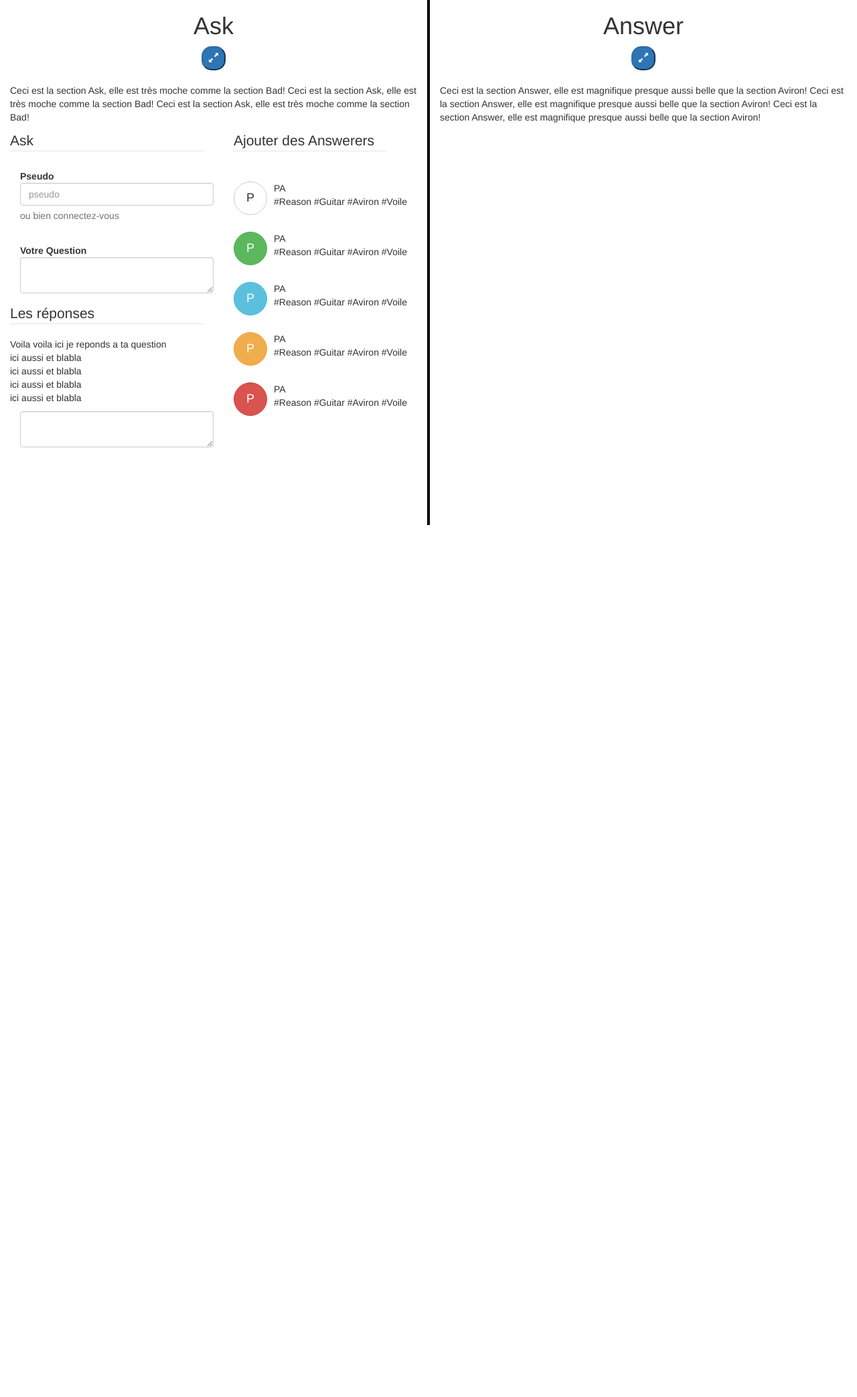
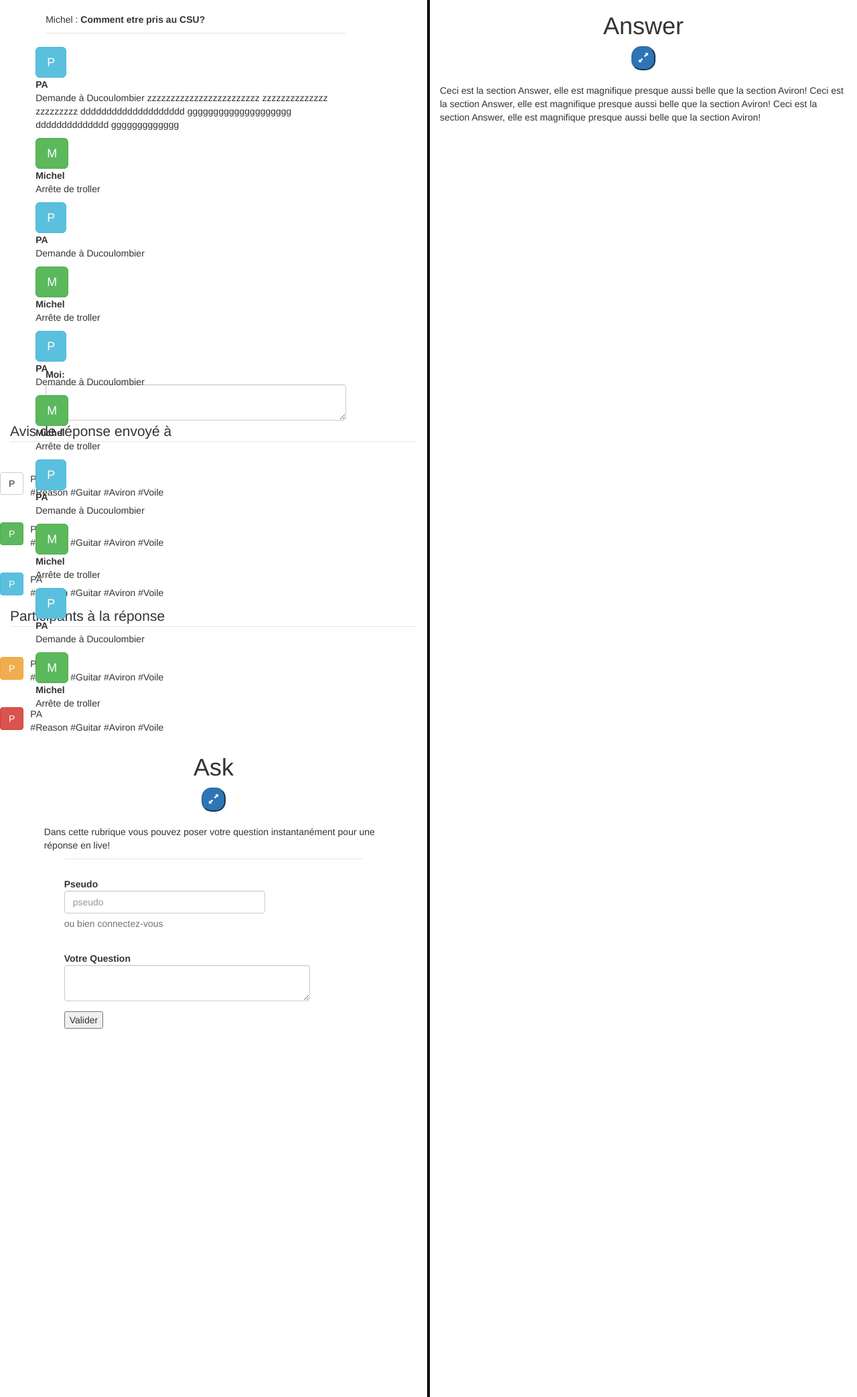
Before and after one commit to fazega/QuestionTag, a PHP site: page / in a window 1280 px wide. Shown: the part 51-2137 px from the top of the page at 67% size. Before the commit the page ends 835 px from the top, so only its background shows below. Run offline with PHP 8.4, Linux system fonts and the light colour scheme; some libraries are stand-ins or nearby versions.

Commit message:
ntegration de ta partie php et incorporation du chat qui apparait après un clic sur le bouton valider

```diff
--- a/frontend/index.php
+++ b/frontend/index.php
@@ -17,7 +16,7 @@
 
 	<!--cette balise permet d'inclure le .html depuis un .php, si on ne la met pas on a un probleme de chemin dans les inclusions ... -->
 
-    <link href="css/bootstrap.min.css" rel="stylesheet">
+    <link href="bootstrap/css/bootstrap.min.css" rel="stylesheet">
 	<link href="css/animate.css" rel="stylesheet">
 
     <!-- Notre style -->
@@ -74,26 +72,268 @@
 
 
  <div  id="contenuPage" >
+
 		<div  id='ask' class='container'>
 
-		<div class='col-md-12'>
+
+
+			<div id='ask-chat-panel'>
+		<div class='row'>
+		<div id='panel-chat-corps' class='col-md-offset-1 col-md-9'>
+			<div id='question-section'>
+			<p><br>Michel : <strong>Comment etre pris au CSU?</strong></p>
+			</div>
+			<div id='chat-section'>
+			<div id='reponses-answerers-block'>
+			<fieldset><legend></legend>
+
+
+
+
+
+			<div class="row message-block-gauche">
+						<div class="div-bouton">
+						<button type="button" class="btn btn-info btn-circle btn-lg">P</button>
+						</div>
+						<div class="div-description">
+						<p><strong>PA</strong><br>Demande à Ducoulombier zzzzzzzzzzzzzzzzzzzzzzzz zzzzzzzzzzzzzz zzzzzzzzz dddddddddddddddddddd gggggggggggggggggggg dddddddddddddd ggggggggggggg</p>
+						</div>
+						</div>
+				<div class="row message-block-droite">
+						<div class="div-bouton">
+						<button type="button" class="btn btn-success btn-circle btn-lg">M</button>
+						</div>
+						<div class="div-description">
+						<p><strong>Michel</strong><br>Arrête de troller</p>
+						</div>
+						</div>
+
+						<div class="row message-block-gauche">
+						<div class="div-bouton">
+						<button type="button" class="btn btn-info btn-circle btn-lg">P</button>
+						</div>
+						<div class="div-description">
+						<p><strong>PA</strong><br>Demande à Ducoulombier</p>
+						</div>
+						</div>
+				<div class="row message-block-droite">
+						<div class="div-bouton">
+						<button type="button" class="btn btn-success btn-circle btn-lg">M</button>
+						</div>
+						<div class="div-description">
+						<p><strong>Michel</strong><br>Arrête de troller</p>
+						</div>
+						</div>
+
+						<div class="row message-block-gauche">
+						<div class="div-bouton">
+						<button type="button" class="btn btn-info btn-circle btn-lg">P</button>
+						</div>
+						<div class="div-description">
+						<p><strong>PA</strong><br>Demande à Ducoulombier</p>
+						</div>
+
+
+						</div>
+				<div class="row message-block-droite">
+						<div class="div-bouton">
+						<button type="button" class="btn btn-success btn-circle btn-lg">M</button>
+						</div>
+						<div class="div-description">
+						<p><strong>Michel</strong><br>Arrête de troller</p>
+						</div>
+						</div>
+
+						<div class="row message-block-gauche">
+						<div class="div-bouton">
+						<button type="button" class="btn btn-info btn-circle btn-lg">P</button>
+						</div>
+						<div class="div-description">
+						<p><strong>PA</strong><br>Demande à Ducoulombier</p>
+						</div>
+						</div>
+				<div class="row message-block-droite">
+						<div class="div-bouton">
+						<button type="button" class="btn btn-success btn-circle btn-lg">M</button>
+						</div>
+						<div class="div-description">
+						<p><strong>Michel</strong><br>Arrête de troller</p>
+						</div>
+						</div>
+
+
+
+
+
+
+
+
+
+
+
+
+
+
+
+
+
+
+
+
+
+
+						<div class="row message-block-gauche">
+						<div class="div-bouton">
+						<button type="button" class="btn btn-info btn-circle btn-lg">P</button>
+						</div>
+						<div class="div-description">
+						<p><strong>PA</strong><br>Demande à Ducoulombier</p>
+						</div>
+						</div>
+				<div class="row message-block-droite">
+						<div class="div-bouton">
+						<button type="button" class="btn btn-success btn-circle btn-lg">M</button>
+						</div>
+						<div class="div-description">
+						<p><strong>Michel</strong><br>Arrête de troller</p>
+
+
+
+
+
+
+
+						</div>
+						</div>
+			</fieldset>
+			</div>
+			<div id='my-response-form'>
+			<div  class="form-group">
+
+
+
+						  <label class="control-label" for="question-form">Moi:</label>
+
+
+
+
+							<textarea class="form-control" id="question-form" name="question-form"></textarea>
+
+
+						</div>
+						</div>
+			</div>
+		</div>
+
+				</div>
+</div>
+
+<div id='ask-add-answers-panel'>
+
+
+
+
+
+				<div id='box-answerer-envoye'>
+
+
+					<fieldset>
+						<legend>Avis de réponse envoyé à</legend>
+
+
+
+
+
+
+
+
+
+
+
+
+
+
+
+
+
+
+
+
+						<div class="row answerer-block">
+						<div class="div-bouton">
+						<button type="button" class="btn btn-default btn-circle btn-s">P</button>
+						</div>
+						<div class="div-description">
+						<p>PA<br>#Reason #Guitar #Aviron #Voile</p>
+						</div>
+						</div>
+						<div class="row answerer-block">
+						<div class="div-bouton">
+						<button type="button" class="btn btn-success btn-circle btn-s">P</button>
+						</div>
+						<div class="div-description">
+						<p>PA<br>#Reason #Guitar #Aviron #Voile</p>
+						</div>
+						</div>
+						<div class="row answerer-block">
+						<div class="div-bouton">
+						<button type="button" class="btn btn-info btn-circle btn-s">P</button>
+						</div>
+						<div class="div-description">
+						<p>PA<br>#Reason #Guitar #Aviron #Voile</p>
+						</div>
+						</div>
+						</fieldset>
+
+				</div>
+				<div id='box-answerer-ajoute'>
+					<fieldset>
+						<legend>Participants à la réponse</legend>
+
+						<div class="row answerer-block">
+						<div class="div-bouton">
+						<button type="button" class="btn btn-warning btn-circle btn-s">P</button>
+						</div>
+						<div class="div-description">
+						<p>PA<br>#Reason #Guitar #Aviron #Voile</p>
+						</div>
+						</div>
+						<div class="row answerer-block">
+						<div class="div-bouton">
+						<button type="button" class="btn btn-danger btn-circle btn-s">P</button>
+						</div>
+						<div class="div-description">
+						<p>PA<br>#Reason #Guitar #Aviron #Voile</p>
+						</div>
+						</div>
+						</fieldset>
+					</div>
+
+				</div>
+
+
+
+
+
+
+		<div class='col-md-offset-1 col-md-10'>
 			<h1 class='row'>Ask</h1>
 			<button type="button" class="btn-s btn-primary" id="right">
 				<span class="glyphicon glyphicon-resize-full"></span>
 			</button>
 
-			<div class='row'>
-				<p><br>Ceci est la section Ask, elle est très moche comme la section Bad! Ceci est la section Ask, elle est très moche comme la section Bad! Ceci est la section Ask, elle est très moche comme la section Bad!<br><p>
+			<div id='description-ask' class='row'>
+				<p><br>Dans cette rubrique vous pouvez poser votre question instantanément pour une réponse en live!<br><p>
 			</div>
 
-
-			<div id='ask-form-panels' class='col-md-6'>
+			<div class=' col-md-12'>
+			<div id='ask-form-panels' class=' col-md-12'>
 					<form class="form-horizontal row">
 
 					<fieldset>
 
 						<!-- Form Name -->
-						<legend class='row'>Ask</legend>
+						<legend></legend>
 
 						<!-- Text input-->
 
@@ -109,91 +349,41 @@
 						<!-- Textarea -->
 
 						<div class="form-group row">
-						<div class="col-md-12">
+						<div class="col-md-10">
 						  <label class="control-label" for="question-form">Votre Question</label>
 
 							<textarea class="form-control" id="question-form" name="question-form"></textarea>
 
 						</div>
 						</div>
+					<button type="button" class="btn-custom" id="button-valider-question" >
+				Valider
+			</button>
 					</fieldset>
 
 					</form>
 
 
-				<div class='row'>
 
-					<fieldset>
-						<legend class='row'>Les réponses</legend>
 
-						<p class="row">Voila voila ici je reponds a ta question <br> ici aussi et blabla<br> ici aussi et blabla<br> ici aussi et blabla<br> ici aussi et blabla</p>
+			</div>
 
-						<div class="form-group row">
-						  	<div class="col-md-12">
-							<textarea class="form-control" id="reponse" name="reponse"></textarea>
-						  </div>
-						</div>
-					</fieldset>
 
-				</div>
-			</div>
-			<div id='ask-add-answers-panel' class='col-md-6'>
-				<div class="col-md-12">
-					<fieldset>
-						<legend>Ajouter des Answerers</legend>
-					<div class="col-md-12">
-					<div id="answerers-conteneur">
-						<div class="row answerer-block">
-						<div class="div-bouton">
-						<button type="button" class="btn btn-default btn-circle btn-lg">P</button>
-						</div>
-						<div class="div-description">
-						<p>PA<br>#Reason #Guitar #Aviron #Voile</p>
-						</div>
-						</div>
-						<div class="row answerer-block">
-						<div class="div-bouton">
-						<button type="button" class="btn btn-success btn-circle btn-lg">P</button>
-						</div>
-						<div class="div-description">
-						<p>PA<br>#Reason #Guitar #Aviron #Voile</p>
-						</div>
-						</div>
-						<div class="row answerer-block">
-						<div class="div-bouton">
-						<button type="button" class="btn btn-info btn-circle btn-lg">P</button>
-						</div>
-						<div class="div-description">
-						<p>PA<br>#Reason #Guitar #Aviron #Voile</p>
-						</div>
-						</div>
-						<div class="row answerer-block">
-						<div class="div-bouton">
-						<button type="button" class="btn btn-warning btn-circle btn-lg">P</button>
-						</div>
-						<div class="div-description">
-						<p>PA<br>#Reason #Guitar #Aviron #Voile</p>
-						</div>
-						</div>
-						<div class="row answerer-block">
-						<div class="div-bouton">
-						<button type="button" class="btn btn-danger btn-circle btn-lg">P</button>
-						</div>
-						<div class="div-description">
-						<p>PA<br>#Reason #Guitar #Aviron #Voile</p>
-						</div>
-						</div>
-				</div>
-				</div>
-				</fieldset>
-				</div>
-			</div>
-		</div>
+
+
+
 
 		</div>
+			</div>
 
 
-		<div id='answer'>
+
+			</div>
+
+
+
+
+		<div id='answer' class='container'>
 
 			<h1>Answer</h1>
 			<button type="button" class="btn-s btn-primary" id="left" >
@@ -222,10 +414,10 @@
 
 				<div class="checkbox">
 				  <label>
-					<input type="checkbox" value="remember-me"> Se souvenir de moi</input>
+					<input type="checkbox" value="remember-me"> Se souvenir de moi
 				  </label>
 				</div>
-				<button type="submit" href="#" id="connect_button" class="btn btn-primary btn-block">Se connecter</button>
+				<button id="connect_button" class="btn btn-primary btn-block" type="submit">Se connecter</button>
 			</form>
 		</div>
 	</div>
@@ -280,6 +472,13 @@
 	answer.style.height=answer.offsetHeight+'px';
 	}
 
+
+	<!-- Je définis la hauteur du bloc Chat pour qu'il apparaisse entièrement à l'écran -->
+	var hauteur_chat=window.innerHeight-180-(document.getElementById('question-section').offsetHeight);
+	document.getElementById('chat-section').style.height=hauteur_chat+"px";
+
+	<!-- Je définis la hauteur du bloc Réponses des answerers de Chat pour que sa taille corresponde au Chat -->
+	document.getElementById('reponses-answerers-block').style.height=hauteur_chat-80+"px";
 	};
 	window.addEventListener('resize',redim,false);
 
@@ -297,6 +496,7 @@
 		$('#ask').addClass('agrandirTaille');
 		document.getElementById('right').style.display='none';
 		document.getElementById('reapparitionAnswer').style.display='block';
+		redim();
 
 		});
 	$('#answer').click(function() {
@@ -304,6 +504,7 @@
 		$('#answer').addClass('agrandirTaille');
 		document.getElementById('left').style.display='none';
 		document.getElementById('reapparitionAsk').style.display='block';
+		redim();
 
 		});
 	$('#reapparitionAnswer').click(function() {
@@ -334,10 +536,25 @@
 		});
 
 
+	$('#button-valider-question').click(function() {
+		$('#ask-form-panels').addClass('animated slideOutLeft');
+		$('#description-ask').addClass('animated slideOutLeft');
+		$('#ask-add-answers-panel').addClass('animated slideInRight');
+		$('#ask-add-answers-panel').css({"display": "block"});
+		$('#ask-chat-panel').addClass('animated slideInRight');
+		$('#ask-chat-panel').css({"display": "block"});
+
+
+		redim();
+		<!-- Met le scroll en bas -->
+		element=document.getElementById('reponses-answerers-block');
+		element.scrollTop = element.scrollHeight;
+	});
 
 
 
-	$('#login_link').click(function() {
+
+$('#login_link').click(function() {
 		$('#login_form').addClass('animated fadeInDown');
 		$('#login_form').css({"display": "block"});
 
```
Also changed, not shown: other parts of frontend/index.php (+20 -17 lines).
